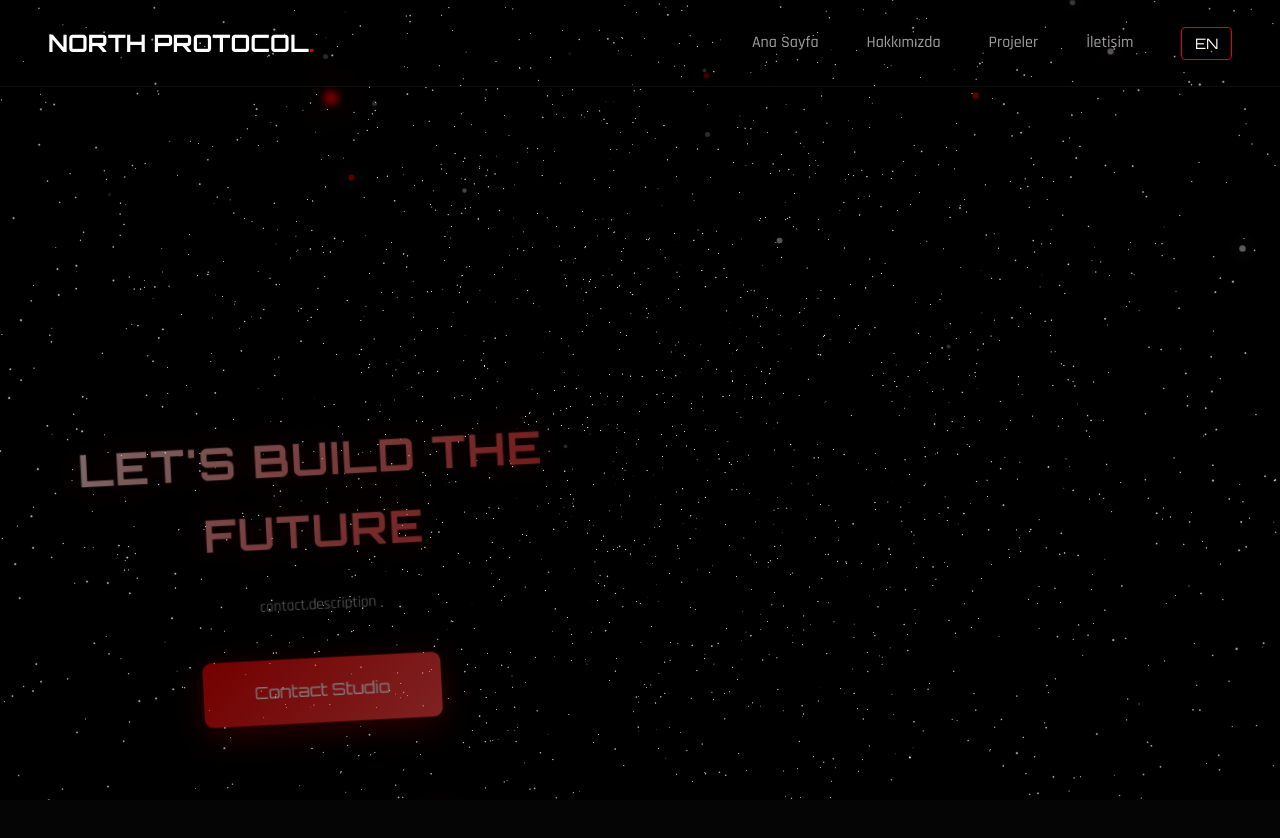
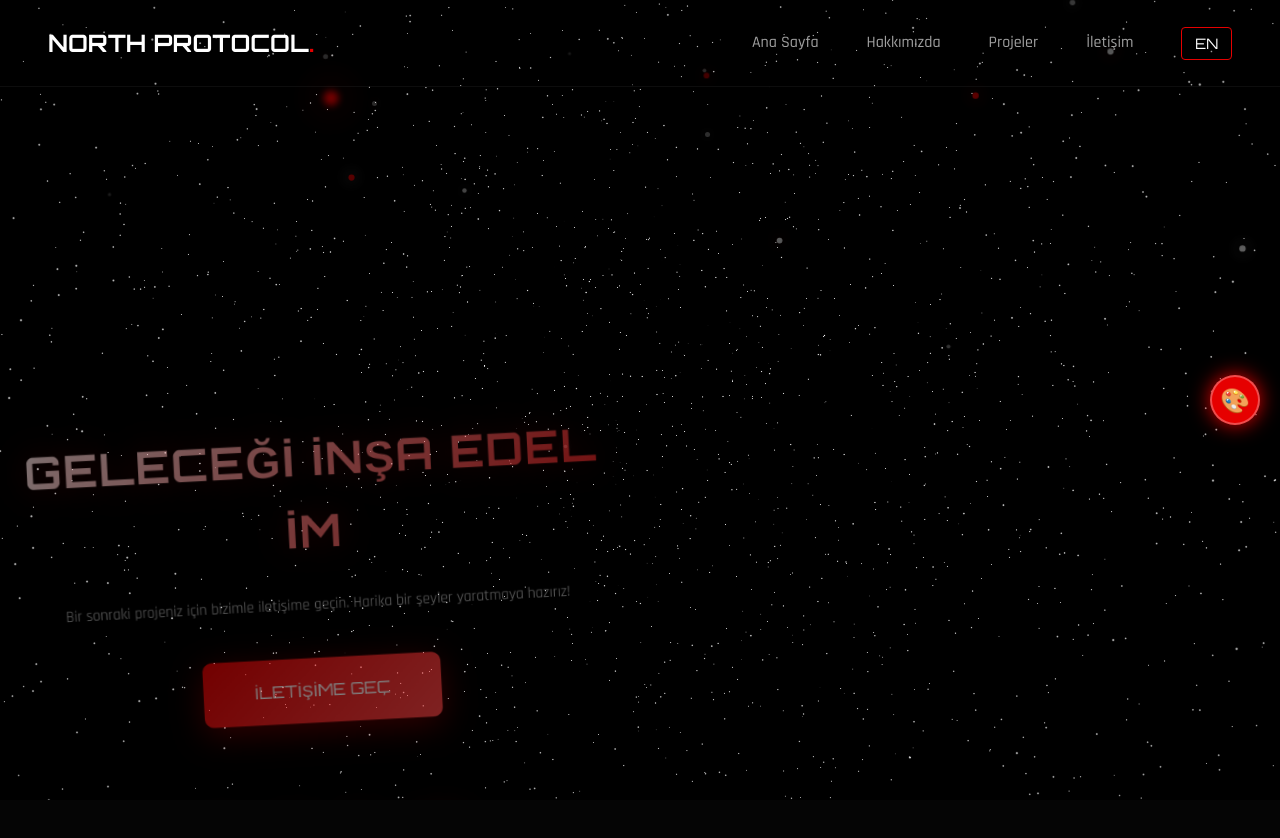
Before and after one commit to fatihnorthman/portfolio-fatih-northman, a React (Vite) app: page / in a window 1280 px wide. Shown: the top 838 px of the page. Built offline with nearby package versions, Linux system fonts and the light colour scheme; a web font is replaced by a local one.

Commit message:
feat: add ColorPicker component and complete all translations

```diff
--- a/src/App.jsx
+++ b/src/App.jsx
@@ -8,6 +8,7 @@ import About from './components/Sections/About';
 import Projects from './components/Sections/Projects';
 import Contact from './components/Sections/Contact';
 import SpaceNavigator from './components/SpaceNavigator';
+import ColorPicker from './components/ColorPicker/ColorPicker';
 
 // Optimized Animated Stars
 function ScrollStars({ scrollProgress }) {
@@ -249,6 +250,9 @@ function App() {
                     <Contact key="contact" />
                 ]}
             </SpaceNavigator>
+
+            {/* Color Picker - Dynamic theme changer */}
+            <ColorPicker />
         </>
     )
 }
--- /dev/null
+++ b/src/components/ColorPicker/ColorPicker.jsx
@@ -0,0 +1,127 @@
+import { useState, useEffect } from 'react';
+import { motion, AnimatePresence } from 'framer-motion';
+
+const ColorPicker = () => {
+    const [isOpen, setIsOpen] = useState(false);
+    const [selectedColor, setSelectedColor] = useState(
+        localStorage.getItem('themeColor') || '#E60000'
+    );
+
+    const colors = [
+        { name: 'Kırmızı', value: '#E60000' },
+        { name: 'Turuncu', value: '#FF6B00' },
+        { name: 'Sarı', value: '#FFD700' },
+        { name: 'Yeşil', value: '#00FF88' },
+        { name: 'Mavi', value: '#0088FF' },
+        { name: 'Mor', value: '#8800FF' },
+        { name: 'Pembe', value: '#FF0088' },
+        { name: 'Cyan', value: '#00FFFF' }
+    ];
+
+    useEffect(() => {
+        // Apply color to CSS variables
+        document.documentElement.style.setProperty('--color-brand-red', selectedColor);
+        document.documentElement.style.setProperty('--color-brand-red-glow', `${selectedColor}80`);
+        localStorage.setItem('themeColor', selectedColor);
+    }, [selectedColor]);
+
+    return (
+        <div style={{
+            position: 'fixed',
+            right: '20px',
+            top: '50%',
+            transform: 'translateY(-50%)',
+            zIndex: 1000
+        }}>
+            {/* Toggle Button */}
+            <motion.button
+                onClick={() => setIsOpen(!isOpen)}
+                whileHover={{ scale: 1.1 }}
+                whileTap={{ scale: 0.9 }}
+                style={{
+                    width: '50px',
+                    height: '50px',
+                    borderRadius: '50%',
+                    background: selectedColor,
+                    border: '2px solid rgba(255, 255, 255, 0.3)',
+                    cursor: 'pointer',
+                    boxShadow: `0 0 20px ${selectedColor}`,
+                    display: 'flex',
+                    alignItems: 'center',
+                    justifyContent: 'center',
+                    fontSize: '1.5rem',
+                    color: 'white',
+                    fontFamily: 'var(--font-display)'
+                }}
+            >
+                🎨
+            </motion.button>
+
+            {/* Color Options */}
+            <AnimatePresence>
+                {isOpen && (
+                    <motion.div
+                        initial={{ opacity: 0, x: 100 }}
+                        animate={{ opacity: 1, x: 0 }}
+                        exit={{ opacity: 0, x: 100 }}
+                        transition={{ type: 'spring', stiffness: 300, damping: 30 }}
+                        style={{
+                            position: 'absolute',
+                            right: '60px',
+                            top: '0',
+                            background: 'rgba(10, 10, 10, 0.95)',
+                            borderRadius: '12px',
+                            padding: '15px',
+                            border: '1px solid rgba(255, 255, 255, 0.1)',
+                            backdropFilter: 'blur(10px)',
+                            boxShadow: '0 10px 40px rgba(0, 0, 0, 0.5)',
+                            minWidth: '180px'
+                        }}
+                    >
+                        <p style={{
+                            color: 'white',
+                            fontSize: '0.9rem',
+                            marginBottom: '10px',
+                            fontFamily: 'var(--font-display)',
+                            textAlign: 'center'
+                        }}>
+                            TEMA RENGİ
+                        </p>
+                        <div style={{
+                            display: 'grid',
+                            gridTemplateColumns: 'repeat(2, 1fr)',
+                            gap: '10px'
+                        }}>
+                            {colors.map((color) => (
+                                <motion.button
+                                    key={color.value}
+                                    onClick={() => {
+                                        setSelectedColor(color.value);
+                                        setIsOpen(false);
+                                    }}
+                                    whileHover={{ scale: 1.2 }}
+                                    whileTap={{ scale: 0.9 }}
+                                    style={{
+                                        width: '40px',
+                                        height: '40px',
+                                        borderRadius: '8px',
+                                        background: color.value,
+                                        border: selectedColor === color.value
+                                            ? '3px solid white'
+                                            : '2px solid rgba(255, 255, 255, 0.2)',
+                                        cursor: 'pointer',
+                                        boxShadow: `0 0 15px ${color.value}`,
+                                        transition: 'all 0.3s'
+                                    }}
+                                    title={color.name}
+                                />
+                            ))}
+                        </div>
+                    </motion.div>
+                )}
+            </AnimatePresence>
+        </div>
+    );
+};
+
+export default ColorPicker;
--- a/src/components/Sections/Contact.jsx
+++ b/src/components/Sections/Contact.jsx
@@ -90,7 +90,7 @@ const Contact = () => {
                         transformStyle: 'preserve-3d'
                     }}
                 >
-                    {t('contact.title')}
+                    GELECEĞİ İNŞA EDEL İM
                 </motion.h2>
 
                 <motion.p
@@ -103,7 +103,7 @@ const Contact = () => {
                         transformStyle: 'preserve-3d'
                     }}
                 >
-                    {t('contact.description')}
+                    Bir sonraki projeniz için bizimle iletişime geçin. Harika bir şeyler yaratmaya hazırız!
                 </motion.p>
 
                 <motion.div
@@ -137,7 +137,7 @@ const Contact = () => {
                             textDecoration: 'none'
                         }}
                     >
-                        {t('contact.cta')}
+                        İLETİŞİME GEÇ
                     </a>
                 </motion.div>
 
@@ -203,7 +203,7 @@ const Contact = () => {
                     }}
                 >
                     <p style={{ color: '#888', fontSize: '0.9rem' }}>
-                        © 2024 Fatih Northman. {t('contact.rights')}
+                        © 2024 Fatih Northman. Tüm hakları saklıdır.
                     </p>
                 </motion.div>
             </motion.div>
```
